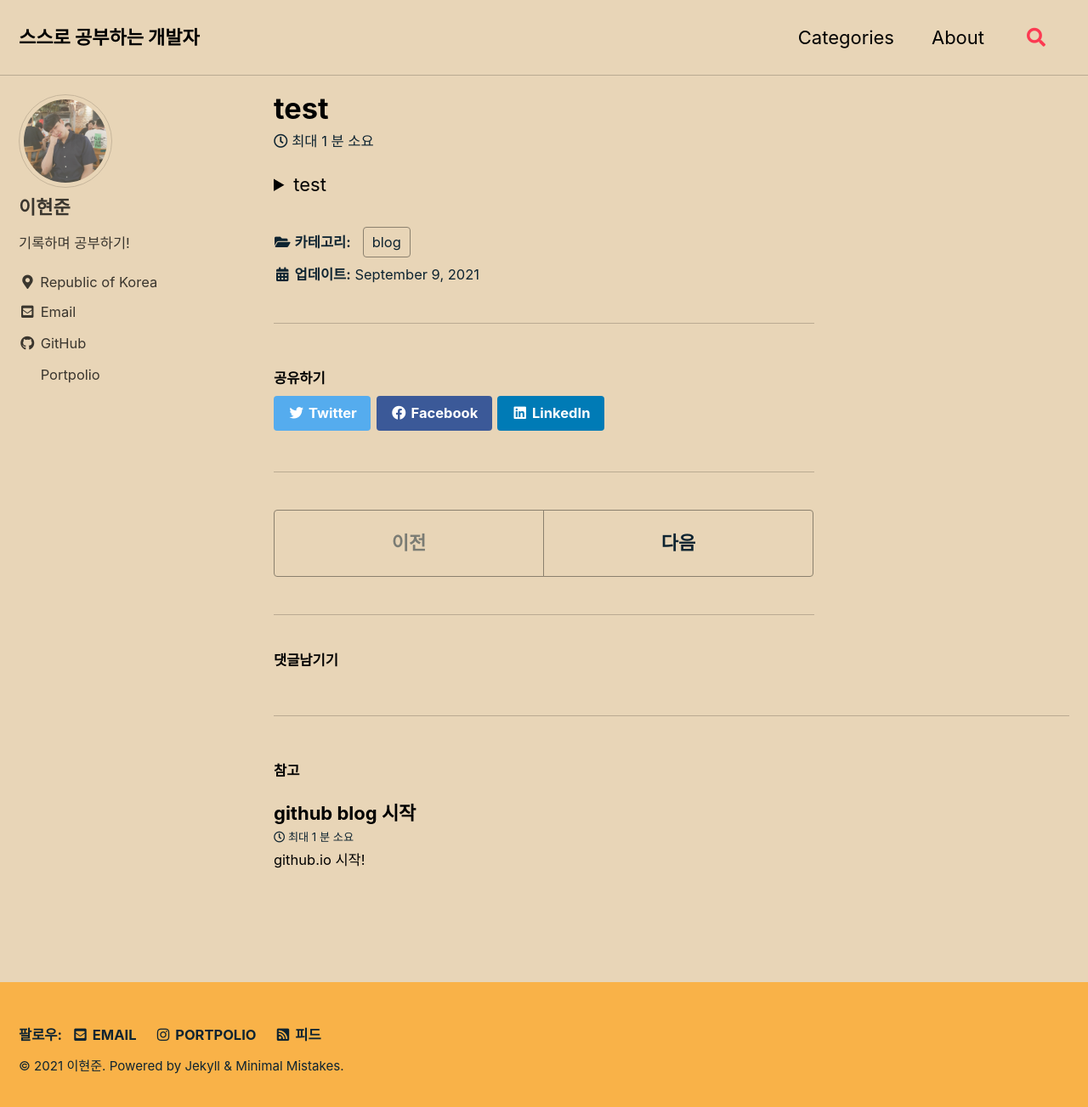
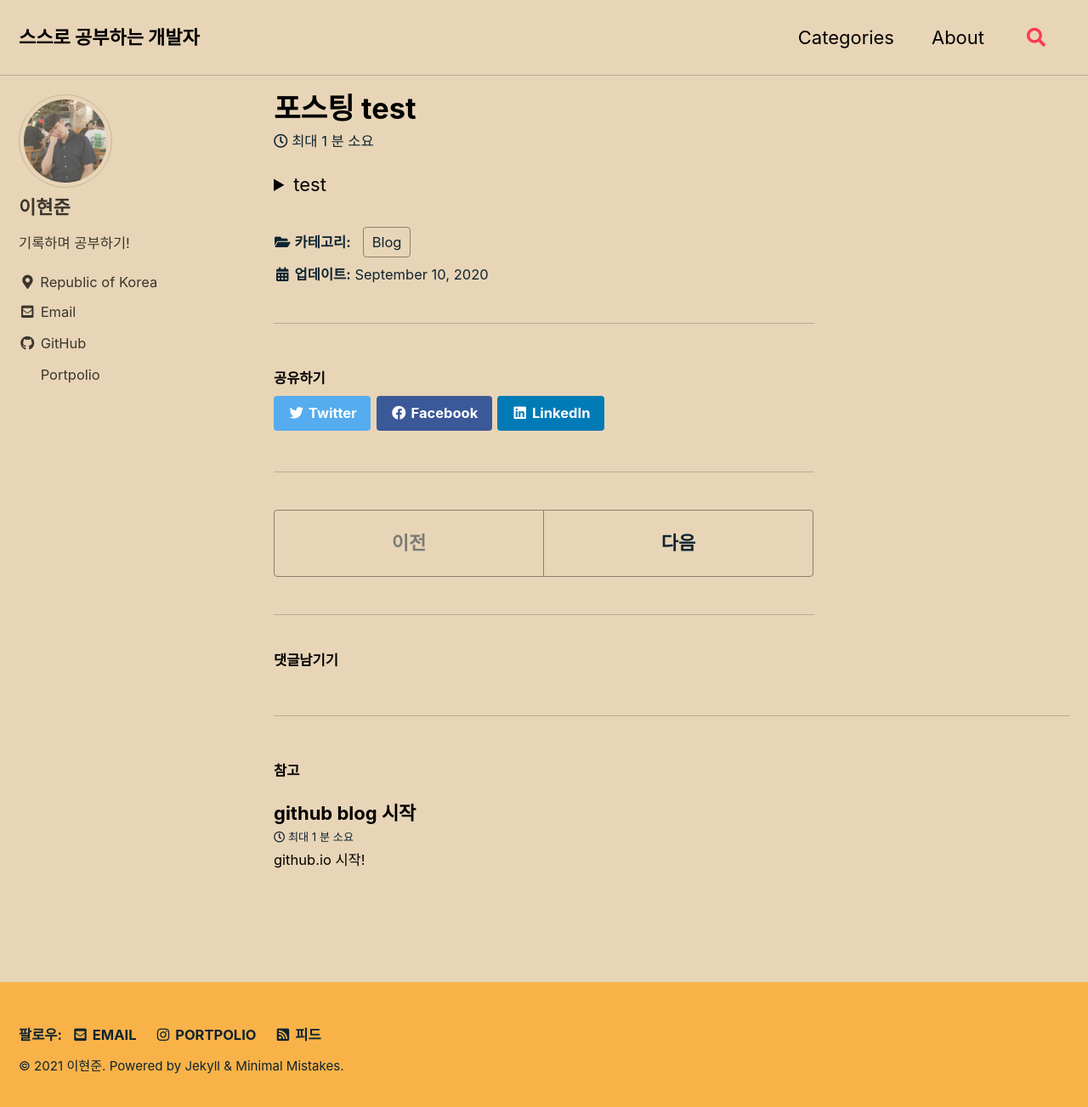
Before and after one commit to Hyun-Jun-Lee/old-Hyun-Jun-Lee.github.io, a Jekyll site: the page built from _posts/2021-09-09-test.md, in a window 1280 px wide and 1311 px high. Shown: the top 1303 px of the window at 85% size. Built offline with Jekyll 4.4.1, drawn with Linux system fonts in a browser that asks for light colours; cached includes are drawn as plain includes; comment, search, counter and statistics services are not loaded.

Commit message:
Update 2021-09-09-test.md

```diff
--- a/_posts/2021-09-09-test.md
+++ b/_posts/2021-09-09-test.md
@@ -1,9 +1,11 @@
 ---
-title:  "test"
-search: True
+title:  "포스팅 test"
+excerpt: "테스트중입니다. "
+
 categories:
-  - blog
-last_modified_at: 2021-09-09
+  - Blog
+
+date: 2020-09-10
 ---
 
 <details>
```
